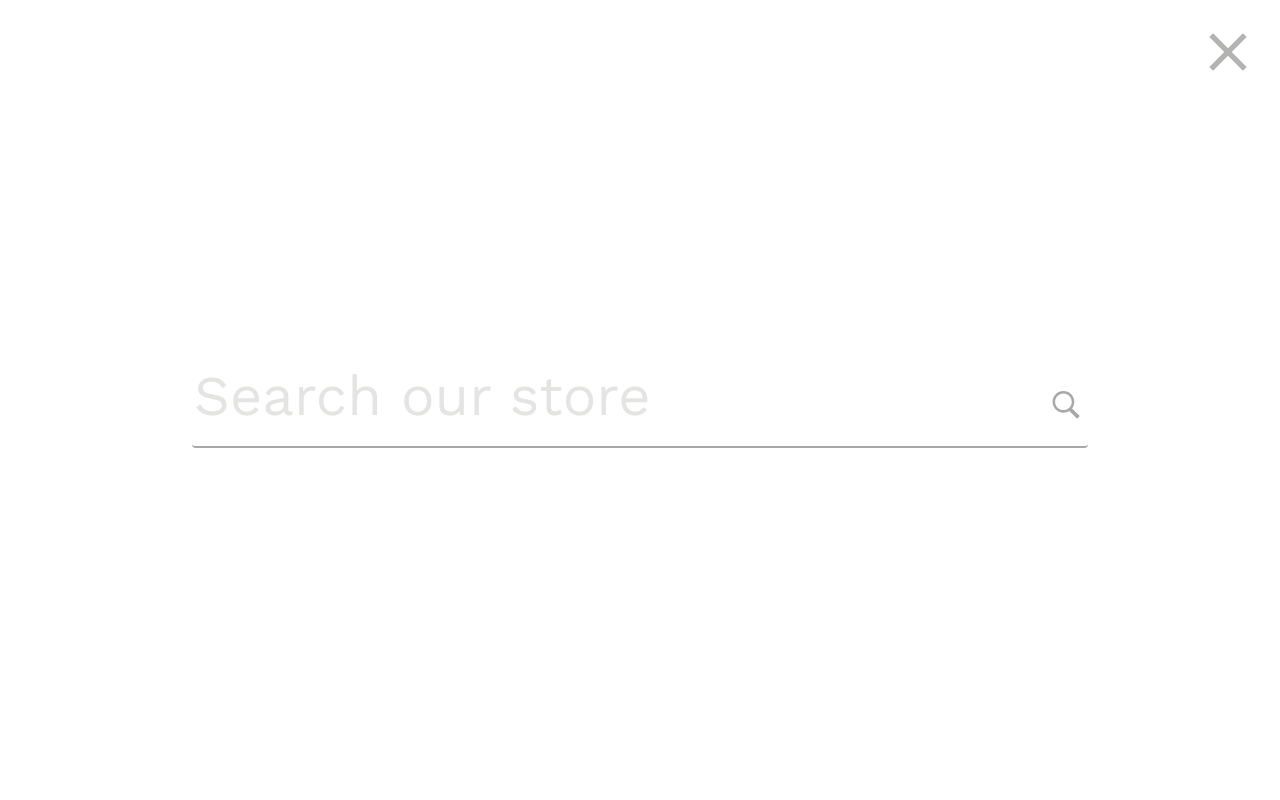
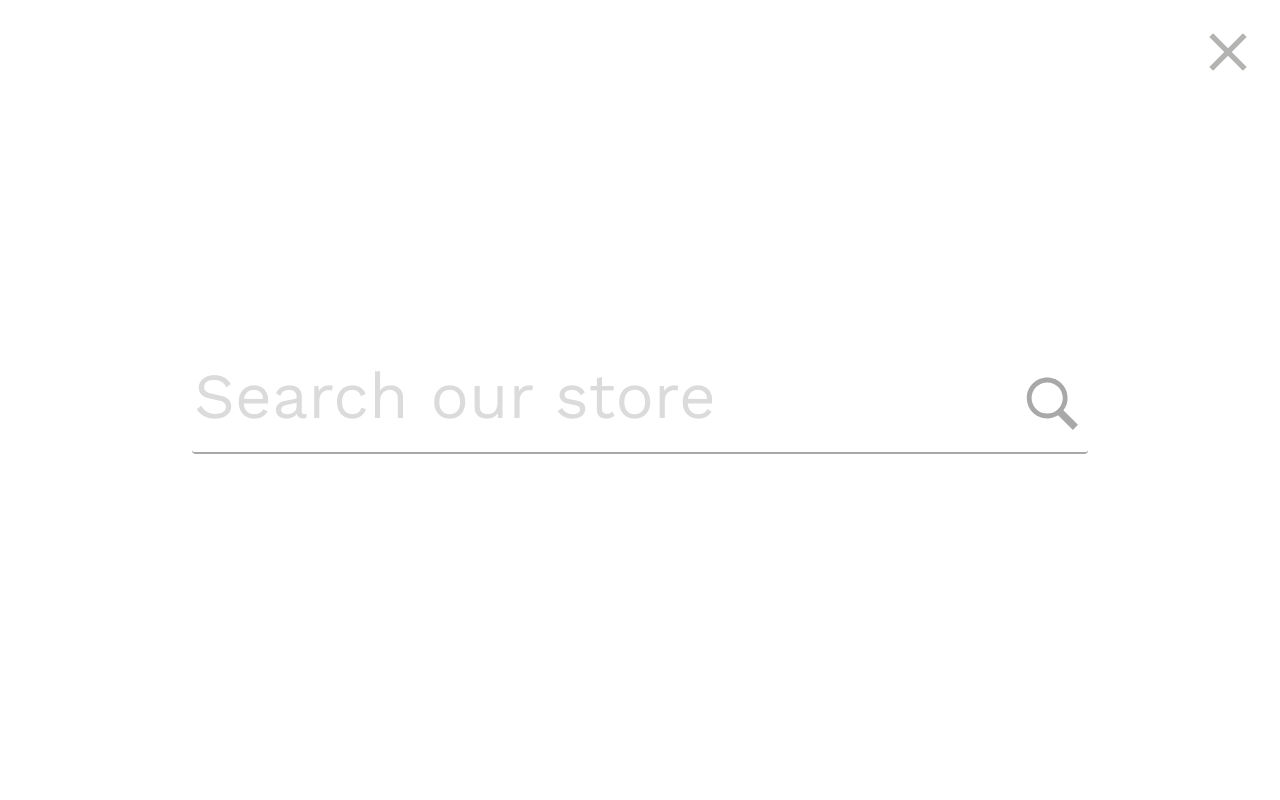
Before and after one commit to AbimbolaOO/fun-store, a React (Create React App) app in the folder client/: page /pages/contact-us in a window 1280 px wide. Both pictures are taken after a click on the element 1144 px from the left and 91 px from the top of the page. Shown: the top 800 px of the page. Built offline with nearby package versions, Linux system fonts and the light colour scheme; a web font is replaced by a local one.

Commit message:
clean up search modal

```diff
--- a/client/src/Components/SearchBar.tsx
+++ b/client/src/Components/SearchBar.tsx
@@ -5,6 +5,7 @@ interface ISearchBar {
   fontSize?: string;
   bgSize?: string;
   placeHolderColor?: string;
+  fullScreen?: boolean;
 }
 
 const Input = styled.input<ISearchBar>`
@@ -38,17 +39,78 @@ const Input = styled.input<ISearchBar>`
   }
 `;
 
+const InputFullSize = styled.input<ISearchBar>`
+  display: flex;
+  width: 100%;
+  border: none;
+  border-bottom: 2px solid #a8a8a8;
+  border-radius: 4px;
+  padding-bottom: 8px;
+  font-size: 4rem;
+
+  background-image: url('/static/svg/search.svg');
+  background-size: contain;
+  background-repeat: no-repeat;
+  background-position: right 6px bottom calc(40%);
+  background-size: 60px;
+
+  &:focus {
+    border-color: none;
+    outline: none;
+  }
+
+  &:hover {
+    border-bottom: 2px solid #464545;
+  }
+
+  &::placeholder {
+    font-size: 4rem;
+    color: #dbdbdb;
+  }
+
+  @media screen and (max-width: 960px) {
+    font-size: 2.6rem;
+    background-size: 32px;
+    background-position: right 6px bottom calc(60%);
+
+    &::placeholder {
+      font-size: 2.5rem;
+    }
+  }
+
+  @media screen and (max-width: 660px) {
+    font-size: 2.3rem;
+    background-size: 32px;
+    background-position: right 6px bottom calc(60%);
+
+    &::placeholder {
+      font-size: 2.3rem;
+    }
+  }
+
+  @media screen and (max-width: 540px) {
+    font-size: 1.4rem;
+    background-size: 24px;
+    background-position: right 6px bottom calc(60%);
+
+    &::placeholder {
+      font-size: 1.4rem;
+    }
+  }
+`;
+
 const SearchBar: React.FC<ISearchBar> = ({
   fontSize,
   bgSize,
   placeHolderColor,
+  fullScreen = false,
 }) => {
   const [searchField, setSearchField] = useState('');
   const handleOnFormSubmit = (event: React.FormEvent<HTMLFormElement>) => {
     event.preventDefault();
-    alert(`love is the answer ${searchField}`);
+    console.log(`love is the answer ${searchField}`);
   };
-  return (
+  return !fullScreen ? (
     <form onSubmit={handleOnFormSubmit}>
       <Input
         fontSize={fontSize}
@@ -62,6 +124,17 @@ const SearchBar: React.FC<ISearchBar> = ({
         value={searchField}
       />
     </form>
+  ) : (
+    <form onSubmit={handleOnFormSubmit}>
+      <InputFullSize
+        type="text"
+        placeholder="Search our store"
+        onChange={(event: React.ChangeEvent<HTMLInputElement>) =>
+          setSearchField(event.target.value)
+        }
+        value={searchField}
+      />
+    </form>
   );
 };
 
--- a/client/src/Pages/FAQs.tsx
+++ b/client/src/Pages/FAQs.tsx
@@ -7,7 +7,7 @@ const ContentWrapper = styled.div`
   display: flex;
   flex-direction: column;
   color: #535454;
-  padding-top: 10vh;
+  padding: 10vh 0 5vh;
 
   & div {
     display: flex;
--- a/client/src/Sections/SearchSeaction.tsx
+++ b/client/src/Sections/SearchSeaction.tsx
@@ -88,7 +88,12 @@ const SearchSeaction: React.FC<ISearchSeaction> = ({
     <SearchContentWrapper showSearch={showSearch}>
       <SearchSlider className={isActive ? 'slider' : ''}>
         <CloseIconWrapper onClick={onClick} />
-        <SearchBar fontSize="3.5rem" bgSize="2rem" placeHolderColor="#e4e4e2" />
+        <SearchBar
+          fontSize="3.5rem"
+          bgSize="2rem"
+          placeHolderColor="#e4e4e2"
+          fullScreen
+        />
       </SearchSlider>
     </SearchContentWrapper>,
     modalRoot!
```
